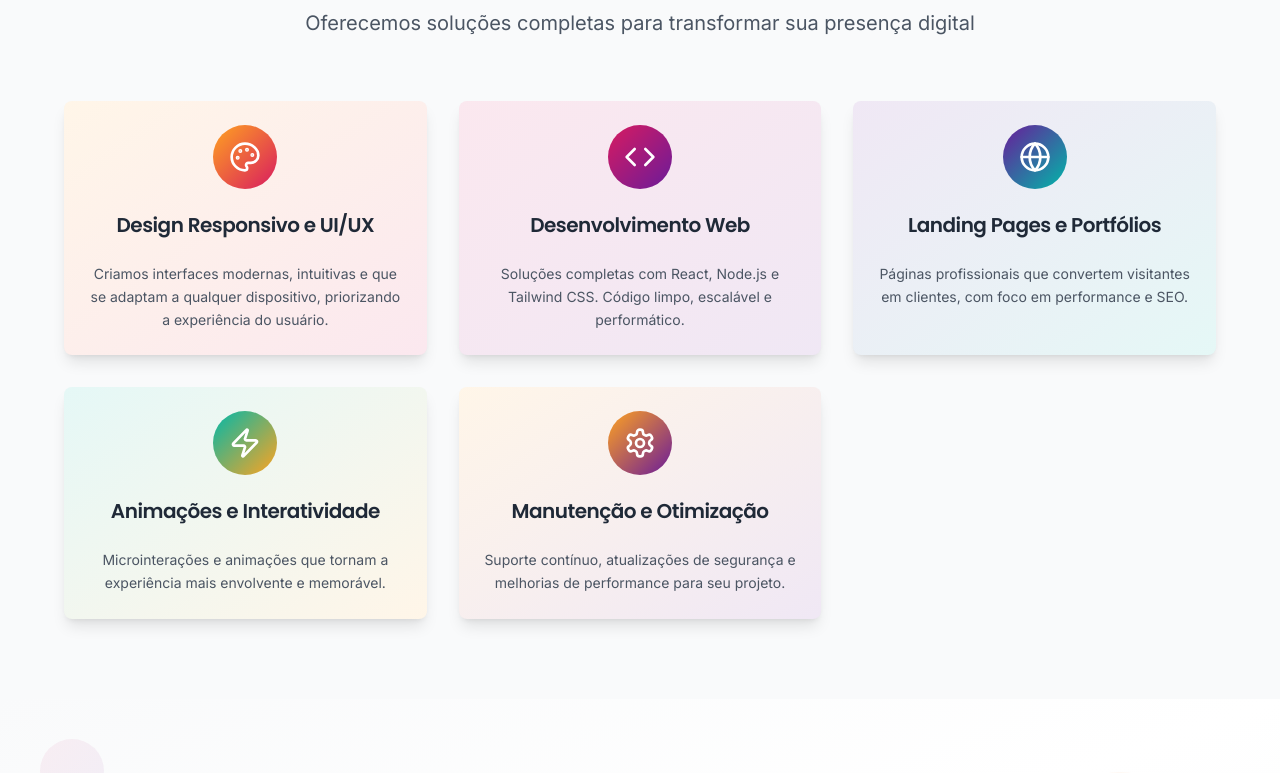
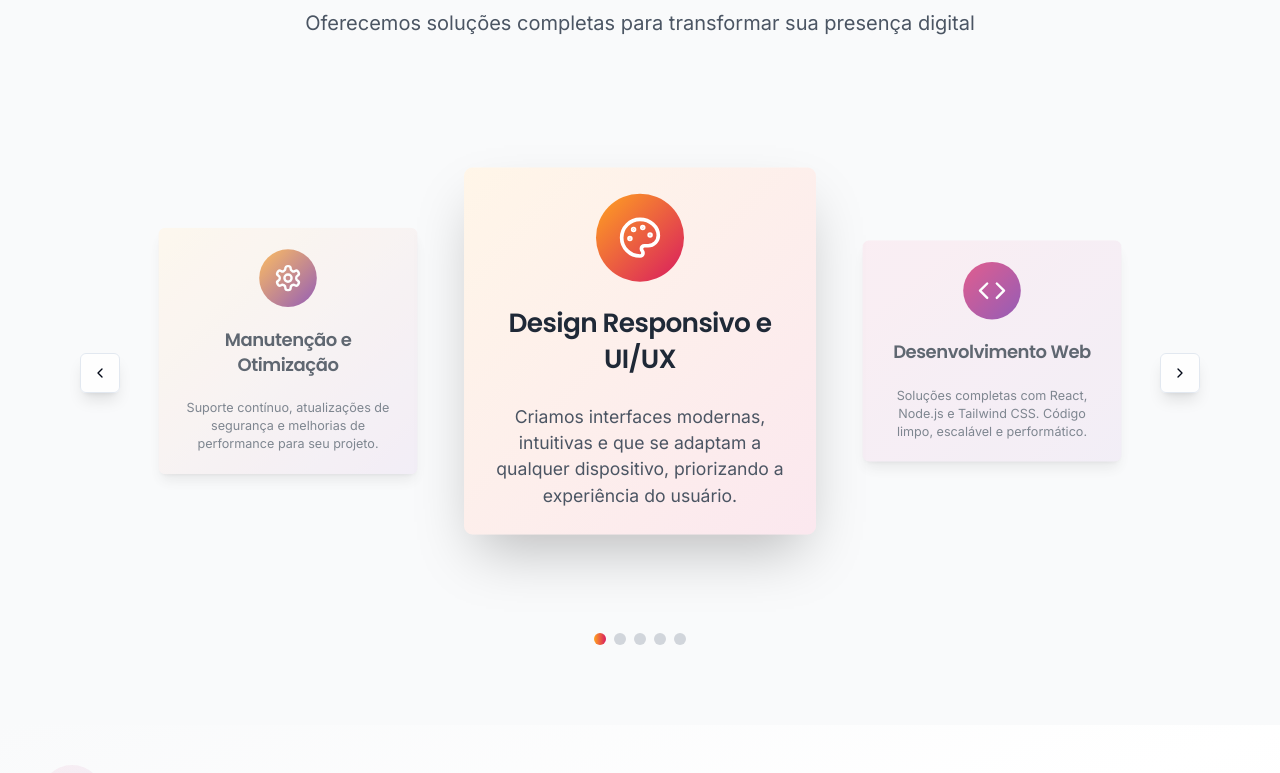
Before and after one commit to Cloves-Neto/arcadia-digital-canvas, a React (Vite) app: page / in a window 1280 px wide. Shown: the part 1927-2700 px from the top of the page. Built offline with nearby package versions, Linux system fonts and the light colour scheme.

Commit message:
Refactor: Services section card layout
Make 3 cards always visible, with the centered card as the highlight.

```diff
--- a/src/components/ServicesSection.tsx
+++ b/src/components/ServicesSection.tsx
@@ -1,8 +1,12 @@
 
-import { Palette, Code, Globe, Zap, Settings } from "lucide-react";
+import { Palette, Code, Globe, Zap, Settings, ChevronLeft, ChevronRight } from "lucide-react";
 import { Card, CardContent, CardDescription, CardHeader, CardTitle } from "@/components/ui/card";
+import { Button } from "@/components/ui/button";
+import { useState } from "react";
 
 const ServicesSection = () => {
+  const [currentIndex, setCurrentIndex] = useState(0);
+
   const services = [
     {
       icon: Palette,
@@ -41,8 +45,25 @@ const ServicesSection = () => {
     }
   ];
 
+  const nextSlide = () => {
+    setCurrentIndex((prev) => (prev + 1) % services.length);
+  };
+
+  const prevSlide = () => {
+    setCurrentIndex((prev) => (prev - 1 + services.length) % services.length);
+  };
+
+  const getVisibleServices = () => {
+    const visible = [];
+    for (let i = -1; i <= 1; i++) {
+      const index = (currentIndex + i + services.length) % services.length;
+      visible.push({ ...services[index], position: i });
+    }
+    return visible;
+  };
+
   return (
-    <section id="services" className="py-20 bg-gray-50">
+    <section id="services" className="py-20 bg-gray-50 overflow-hidden">
       <div className="container mx-auto px-4">
         <div className="max-w-6xl mx-auto">
           <div className="text-center mb-16">
@@ -54,24 +75,87 @@ const ServicesSection = () => {
             </p>
           </div>
 
-          <div className="grid md:grid-cols-2 lg:grid-cols-3 gap-8">
-            {services.map((service, index) => (
-              <Card key={index} className={`${service.bgColor} border-0 shadow-lg hover:shadow-xl transition-all duration-300 transform hover:-translate-y-2 group cursor-pointer`}>
+          <div className="relative">
+            <div className="flex items-center justify-center gap-8 min-h-[500px]">
+              {getVisibleServices().map((service, index) => {
+                const isCenter = service.position === 0;
+                const isLeft = service.position === -1;
+                const isRight = service.position === 1;
+
+                return (
+                  <Card
+                    key={`${currentIndex}-${index}`}
+                    className={`
+                      ${service.bgColor} border-0 shadow-lg transition-all duration-500 cursor-pointer
+                      ${isCenter
+                        ? 'scale-110 z-20 hover:scale-115 shadow-2xl'
+                        : 'scale-90 z-10 opacity-70 hover:scale-95 hover:opacity-85'
+                      }
+                      ${isLeft ? 'transform -translate-x-4' : ''}
+                      ${isRight ? 'transform translate-x-4' : ''}
+                      ${isCenter ? 'w-80' : 'w-72'}
+                    `}
+                    onClick={() => {
+                      if (!isCenter) {
+                        if (isLeft) prevSlide();
+                        if (isRight) nextSlide();
+                      }
+                    }}
+                  >
                     <CardHeader className="text-center">
-                  <div className={`bg-gradient-to-br ${service.gradient} rounded-full w-16 h-16 flex items-center justify-center mx-auto mb-4 group-hover:scale-110 transition-transform duration-300`}>
-                    <service.icon className="h-8 w-8 text-white" />
+                      <div className={`
+                        bg-gradient-to-br ${service.gradient} rounded-full flex items-center justify-center mx-auto mb-4 transition-all duration-300
+                        ${isCenter ? 'w-20 h-20' : 'w-16 h-16'}
+                      `}>
+                        <service.icon className={`text-white ${isCenter ? 'h-10 w-10' : 'h-8 w-8'}`} />
                       </div>
-                  <CardTitle className="text-xl font-poppins font-semibold text-gray-800">
+                      <CardTitle className={`font-poppins font-semibold text-gray-800 ${isCenter ? 'text-2xl' : 'text-xl'}`}>
                         {service.title}
                       </CardTitle>
                     </CardHeader>
                     <CardContent>
-                  <CardDescription className="text-gray-600 font-inter text-center leading-relaxed">
+                      <CardDescription className={`text-gray-600 font-inter text-center leading-relaxed ${isCenter ? 'text-base' : 'text-sm'}`}>
                         {service.description}
                       </CardDescription>
                     </CardContent>
                   </Card>
+                );
+              })}
+            </div>
+
+            {/* Navigation Buttons */}
+            <Button
+              variant="outline"
+              size="icon"
+              className="absolute left-4 top-1/2 -translate-y-1/2 bg-white/80 hover:bg-white shadow-lg z-30"
+              onClick={prevSlide}
+            >
+              <ChevronLeft className="h-4 w-4" />
+            </Button>
+
+            <Button
+              variant="outline"
+              size="icon"
+              className="absolute right-4 top-1/2 -translate-y-1/2 bg-white/80 hover:bg-white shadow-lg z-30"
+              onClick={nextSlide}
+            >
+              <ChevronRight className="h-4 w-4" />
+            </Button>
+
+            {/* Dots Indicator */}
+            <div className="flex justify-center gap-2 mt-8">
+              {services.map((_, index) => (
+                <button
+                  key={index}
+                  className={`w-3 h-3 rounded-full transition-all duration-300 ${
+                    index === currentIndex
+                      ? 'bg-gradient-to-r from-arcadia-orange to-arcadia-magenta'
+                      : 'bg-gray-300 hover:bg-gray-400'
+                  }`}
+                  onClick={() => setCurrentIndex(index)}
+                />
               ))}
+            </div>
           </div>
         </div>
       </div>
```
Lines whose indentation alone changed are shown as unchanged.
